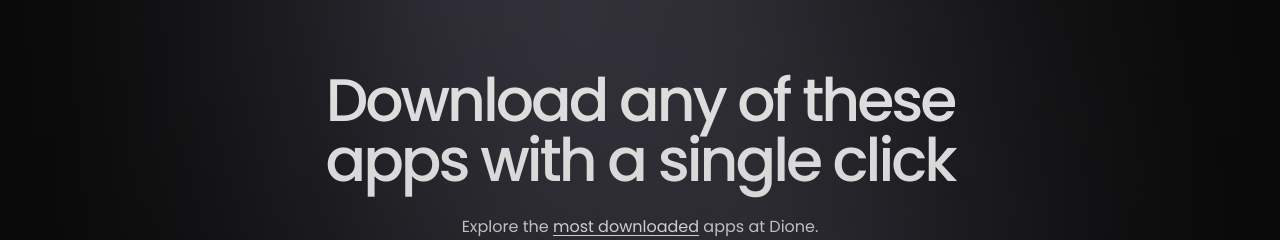
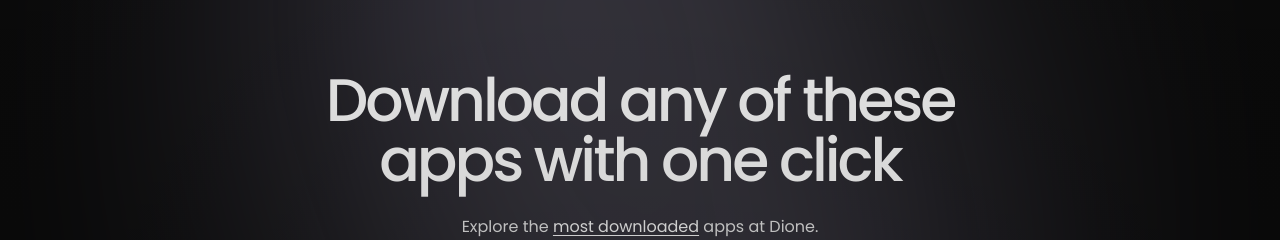
Before and after one commit to dioneapp/getdione.app, a Next.js app in the folder apps/web/: page /explore in a window 1280 px wide. Shown: the part 249-489 px from the top of the page. Built offline with nearby package versions, Linux system fonts and the light colour scheme; no server answers.

Commit message:
feat(web): minors changes

```diff
--- a/apps/web/src/components/explore/ExploreHeader.tsx
+++ b/apps/web/src/components/explore/ExploreHeader.tsx
@@ -31,7 +31,7 @@ export default function ExploreHeader({ setOrderBy, orderBy }: ExploreHeaderProp
 			<h1
 				className="text-center font-medium tracking-tighter text-5xl xl:text-6xl max-w-4xl text-balance whitespace-pre-line"
 			>
-				Download any of these apps with a single click
+				Download any of these apps with one click
 			</h1>
 			<p
 				className="mt-6 max-w-xl text-center text-base sm:text-md text-neutral-300 leading-relaxed text-balance px-4"
```
